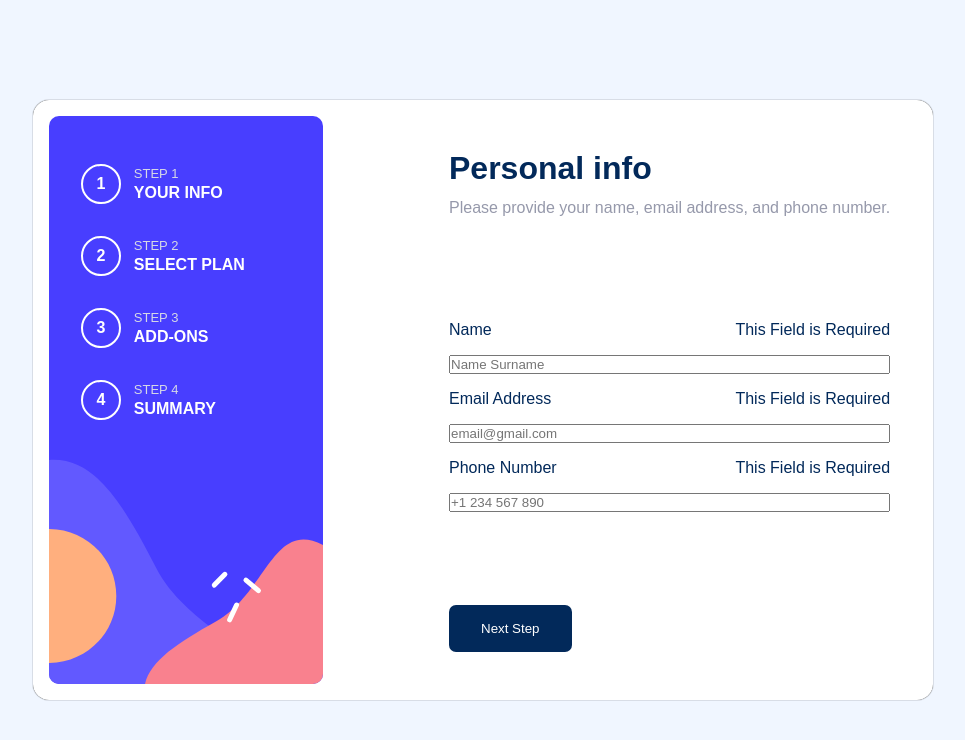
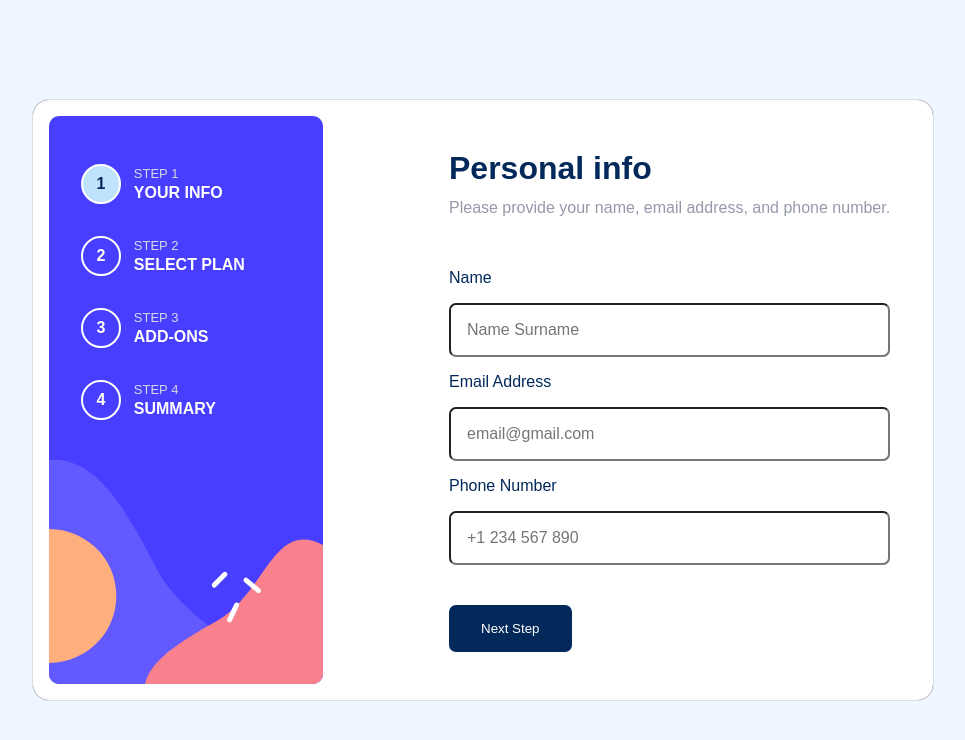
Before and after one commit to MagenVadim/multi-step-form, a React (Create React App) app: page / in a window 1280 px wide. Shown: the top 740 px of the page, without its empty margins (157-1122 px from the left). Built offline with nearby package versions, Linux system fonts and the light colour scheme.

Commit message:
#3 Routes navigation has implemented

```diff
--- a/package.json
+++ b/package.json
@@ -8,6 +8,7 @@
     "@testing-library/user-event": "^13.5.0",
     "react": "^18.2.0",
     "react-dom": "^18.2.0",
+    "react-router-dom": "^6.22.1",
     "react-scripts": "5.0.1",
     "web-vitals": "^2.1.4"
   },
--- a/src/App.css
+++ b/src/App.css
@@ -130,3 +130,24 @@ form{
   align-items: center;
   justify-content: space-between;
 }
+form input{
+  padding: 1rem;
+  border: 1px solid --Cool-gray;
+  border-radius: 7px;
+  font-weight: 500;
+  font-size: 1rem;
+}
+form input:focus{
+  outline-color: var(--Purplish-blue);
+}
+form input::placeholder{
+  font-weight: 500;
+  font-size: 1rem;
+  font-family: inherit;
+}
+.form .error{
+  display: none;
+  color: var(--Strawberry-red);
+  font-size: .9rem;
+  font-weight: 700;
+}
--- a/src/App.js
+++ b/src/App.js
@@ -1,6 +1,11 @@
 import './App.css';
 import Step from './Components/Step'
-import Input from './Components/Input'
+
+import Step1 from './Step1'
+import Step2 from './Step2'
+import {Routes, Route} from 'react-router-dom'
+import { useState, useEffect, useRef } from "react";
+
 
 function App() {
 
@@ -11,6 +16,14 @@ function App() {
     {step: 4, info:"Summary"},
   ]
 
+  const [stepNumber, setStepNumber] = useState(1)
+  const [nameValue, setNameValue] = useState('')
+  const [emailValue, setEmailValue] = useState('')
+  const [phoneValue, setPhoneValue] = useState('')
+
+  useEffect(()=>console.log(nameValue),
+  [nameValue])
+
   return (
     <div className="App">
       <div className="form">
@@ -18,30 +31,30 @@ function App() {
           <div className="form-sidebar">
             {
               steps.map((step)=>(
-                <Step key={step.step} step={step.step} info={step.info}/>
+                <Step key={step.step} step={step.step} info={step.info} stepNumber={stepNumber}/>
               ))
             }
           </div>
 
-          <div className="stp stp-1">
-            <header>
-              <h1 className="title">Personal info</h1>
-              <p className="exp">
-                Please provide your name, email address, and phone number.
-              </p>
-            </header>
+      <Routes>
+        <Route path='/'
+         element={<Step1
+                   stepNumber={stepNumber}
+                   nameValue={nameValue}
+                   setNameValue={setNameValue}
+                   emailValue={emailValue}
+                   setEmailValue={setEmailValue}
+                   phoneValue={phoneValue}
+                   setPhoneValue={setPhoneValue}
+                   setStepNumber={setStepNumber}
+                  />}
+        />
+        <Route path='/step2' element={<Step2/>}/>
 
-            <form>
-              <Input type ={'text'} labelName={'Name'} id={'name'} placeholder={'Name Surname'}/>
-              <Input type ={'text'} labelName={'Email Address'} id={'email'} placeholder={'email@gmail.com'}/>
-              <Input type ={'phone'} labelName={'Phone Number'} id={'phone'} placeholder={'+1 234 567 890'}/>
-            </form>
+      </Routes>
 
-            <div className="btns">
-              <button className='next-stp' type="submit">Next Step</button>
-            </div>
 
-          </div>
+
       </div>
 
       </div>
--- a/src/Components/Input.js
+++ b/src/Components/Input.js
@@ -1,13 +1,19 @@
 import React from 'react'
 
-function Input({type, labelName, id, placeholder}) {
+function Input({type, labelName, id, placeholder, value, setNameValue}) {
   return (
     <>
         <div className="label">
             <label htmlFor={id}>{labelName}</label>
             <p className="error">This Field is Required</p>
         </div>
-        <input type={type} required id={id} placeholder={placeholder}/>
+        <input
+          type={type}
+          required id={id}
+          placeholder={placeholder}
+          value={value}
+          onChange={(e)=>setNameValue(e.target.value)}
+        />
     </>
 
   )
--- a/src/Components/Step.js
+++ b/src/Components/Step.js
@@ -1,10 +1,10 @@
 import React from 'react'
 
-function Step({step, info}) {
+function Step({step, info, stepNumber}) {
 
 
   return (
-    <div className='step'>
+    <div className={step===stepNumber ? 'step active' : 'step'}>
       <div className="circle">{step}</div>
       <div className="step-content">
         <span>Step {step}</span>
--- /dev/null
+++ b/src/Step1.js
@@ -0,0 +1,64 @@
+import React from 'react'
+import Input from './Components/Input'
+import { useNavigate } from 'react-router-dom';
+
+function Step1({stepNumber, nameValue, setNameValue, emailValue, setEmailValue, phoneValue, setPhoneValue, setStepNumber}) {
+
+    const navigate = useNavigate();
+
+  return (
+    <div className="stp stp-1">
+        <header>
+        <h1 className="title">Personal info</h1>
+        <p className="exp">
+            Please provide your name, email address, and phone number.
+        </p>
+        </header>
+
+        <form>
+        <Input
+            key ={"input-1"}
+            type ={'text'}
+            labelName={'Name'}
+            id={'name'}
+            placeholder={'Name Surname'}
+            value={nameValue}
+            setNameValue={setNameValue}
+        />
+        <Input
+            key ={"input-2"}
+            type ={'text'}
+            labelName={'Email Address'}
+            id={'email'}
+            placeholder={'email@gmail.com'}
+            value={emailValue}
+            setNameValue={setEmailValue}
+        />
+        <Input
+            key ={"input-3"}
+            type ={'phone'}
+            labelName={'Phone Number'}
+            id={'phone'}
+            placeholder={'+1 234 567 890'}
+            value={phoneValue}
+            setNameValue={setPhoneValue}
+        />
+        </form>
+
+    <div className="btns">
+      <button
+        className='next-stp'
+        type="submit"
+        onClick={()=>{
+            setStepNumber(stepNumber+1);
+            navigate('/step2');
+        }}
+        > Next Step
+      </button>
+    </div>
+
+  </div>
+  )
+}
+
+export default Step1
--- /dev/null
+++ b/src/Step2.js
@@ -0,0 +1,11 @@
+import React from 'react'
+
+function Step2() {
+  return (
+    <div>
+      Step2
+    </div>
+  )
+}
+
+export default Step2
```
Also changed, not shown: src/index.js (+4 -5 lines), 1 other file (tests, documents, lock files or other folders).
